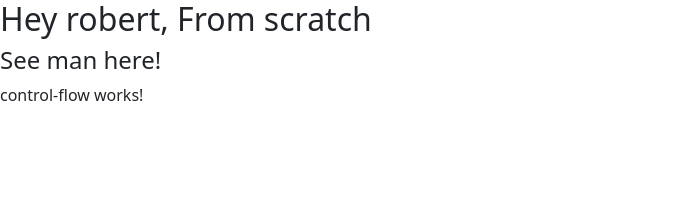
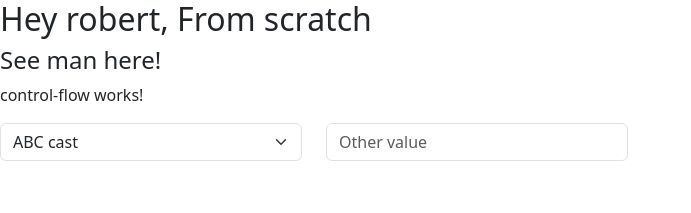
Before and after one commit to meAltf/learn_Angular, an Angular app in the folder Angular/my-first-app/: page / in a window 1280 px wide. Shown: the top 213 px of the page, without its empty margins (0-691 px from the left). Built offline with nearby package versions, Linux system fonts and the light colour scheme.

Commit message:
a dropdown using bootstrap classes

```diff
--- a/Angular/my-first-app/src/app/components/control-flow/control-flow.html
+++ b/Angular/my-first-app/src/app/components/control-flow/control-flow.html
@@ -1 +1,15 @@
 <p>control-flow works!</p>
+
+<div class="row">
+    <div class="col-3">
+        <select class="form-select">
+            <option>ABC cast</option>
+            <option>DEF cast</option>
+            <option>MNO cast</option>
+            <option>Other</option>
+        </select>
+    </div>
+    <div class="col-3">
+        <input type="text" class="form-control" placeholder="Other value">
+    </div>
+</div>
```
